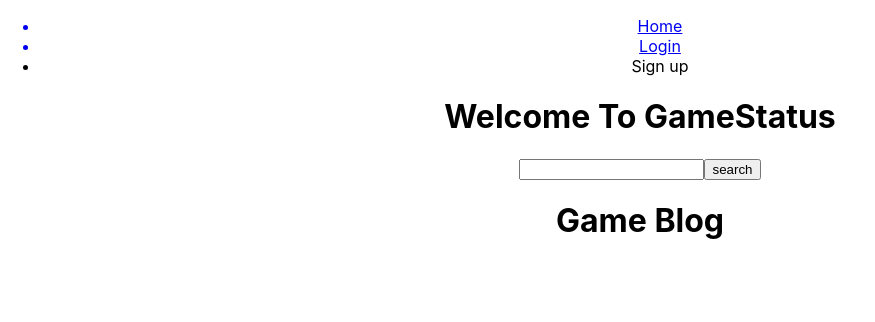
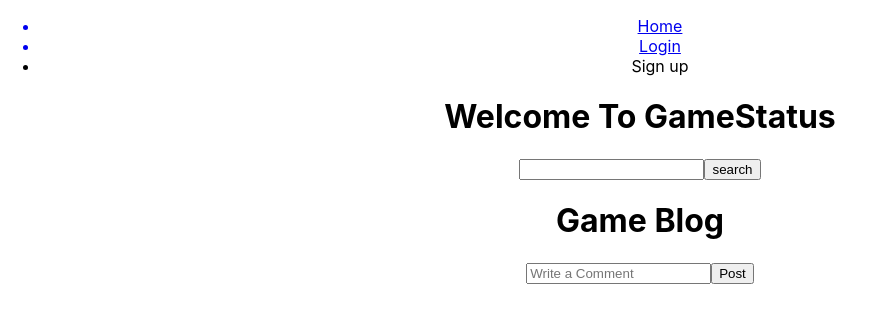
Before and after one commit to NickWill24/Game_Status, a React (Create React App) app in the folder client/: page /games/1 in a window 1280 px wide. Shown: the top 322 px of the page, without its empty margins (0-875 px from the left). Built offline with nearby package versions, Linux system fonts and the light colour scheme; no server answers.

Commit message:
Create Post work

```diff
--- a/client/src/App.js
+++ b/client/src/App.js
@@ -29,7 +29,7 @@ const App = () => {
         <Route exact path='/' component={Game}/>
         <Route exact path="/:id" component={GameDetails}/>
         <Route exact path='/login' component={loginForm}/>
-        <Route exact path='/games/:id' component={GameBlog}/>
+        <Route exact path='/games/:id' component={GameBlog}></Route>
       </Switch>
     </div>
   );
--- a/client/src/components/GameBlog.js
+++ b/client/src/components/GameBlog.js
@@ -1,30 +1,57 @@
 import React, { useEffect } from 'react'
 import { connect } from 'react-redux'
 import { getGameBlog } from '../store/actions/GameAction'
+import { createPost, deletePost, handlePost } from '../store/actions/PostAction'
 
 
-const mapStateToProps = ({ gameState }) => {
-    return {gameState}
+const mapStateToProps = ({ gameState, postState }) => {
+    return {gameState,postState}
 }
 
 
 const mapDispatchToProps = (dispatch) => {
     return {
-        fetchGameBlog: (id) => dispatch(getGameBlog(id))
+        fetchGameBlog: (id) => dispatch(getGameBlog(id)),
+        makePost: (formValue) => dispatch(createPost(formValue)),
+        // removePost: (id) => dispatch(deletePost(id)),
+        handleInput: (formValue) => dispatch(handlePost(formValue))
     }
 }
 
 const GameBlog = (props) => {
-console.log(props)
+//update when auth works
+    let testUser = 'Mike'
+    console.log(props)
+    const handleChange= (e) =>{
+        props.handleInput(e.target.value)
+    }
+    const handleSubmit = () =>{
+        let myPost= {
+            comments:props.postState.comment,
+            game_id:props.match.params.id,
+            user_name: testUser
+        }
+        props.makePost(myPost)
+    }
+
     useEffect(() => {
         props.fetchGameBlog(props.match.params.id)
     }, [])
 
 
-
     return (
     <div>
         <h1>Game Blog</h1>
+
+            <input
+            type='text'
+            name="post"
+            value={props.postState.comment}
+            placeholder='Write a Comment'
+            onChange={(e)=>{handleChange(e)}}
+            />
+            <button onClick={()=>{handleSubmit()}}>Post</button>
+
     </div>
     )
 }
--- a/client/src/components/GameDetails.js
+++ b/client/src/components/GameDetails.js
@@ -15,7 +15,7 @@ const mapDispatchToProps = (dispatch) => {
     }
 }
 
-const Details = (props) => {
+const GameDetails = (props) => {
     let test = ''
     const handleDelay= async () =>{
         if (props.gameState.details.length){
@@ -72,4 +72,4 @@ const Details = (props) => {
     </div>
     )
 }
-export default connect(mapStateToProps, mapDispatchToProps)(Details)
+export default connect(mapStateToProps, mapDispatchToProps)(GameDetails)
--- a/client/src/store/actions/PostAction.js
+++ b/client/src/store/actions/PostAction.js
@@ -1,10 +1,10 @@
-import {CreatePost, UpdatePost, DeletePost, GetPost, GetPosts} from '../../services/PostService'
-import {UPDATE_POST, DELETE_POST, GET_POSTS, GET_POST, CREATE_POST} from '../types'
+import {__CreatePost, __UpdatePost, __DeletePost, __GetPost, __GetPosts} from '../../services/PostService'
+import {UPDATE_POST, DELETE_POST, GET_POSTS, GET_POST, CREATE_POST, HANDLE_POST} from '../types'
 
 
 export const getPosts = () => async (dispatch) => {
     try {
-    const posts = await GetPosts()
+    const posts = await __GetPosts()
     dispatch({
         type: GET_POSTS,
         payload: posts
@@ -12,9 +12,16 @@ export const getPosts = () => async (dispatch) => {
     } catch (error) {}
 }
 
+export const handlePost = (formvalue) => async (dispatch) =>{
+    dispatch({
+        type: HANDLE_POST,
+        payload: formvalue
+    })
+}
+
 export const getPost = (id) => async (dispatch) => {
     try {
-    const posts = await GetPost(id)
+    const posts = await __GetPost(id)
     dispatch({
         type: GET_POST,
         payload: posts
@@ -24,7 +31,7 @@ export const getPost = (id) => async (dispatch) => {
 
 export const createPost = (formvalues) => async (dispatch) =>{
     try {
-        const newPost = await CreatePost(formvalues)
+        const newPost = await __CreatePost(formvalues)
         dispatch({
             type: CREATE_POST,
             payload: newPost
@@ -38,7 +45,7 @@ export const createPost = (formvalues) => async (dispatch) =>{
 
 export const deletePost = (id) => async (dispatch) => {
     try {
-    const post = await DeletePost(id)
+    const post = await __DeletePost(id)
     dispatch({
         type: DELETE_POST,
         payload: id
@@ -50,7 +57,7 @@ export const deletePost = (id) => async (dispatch) => {
 
 export const updatePost = (id) => async (dispatch) => {
     try {
-    const post = await UpdatePost(id)
+    const post = await __UpdatePost(id)
     dispatch({
         type: UPDATE_POST,
         payload: id
--- a/client/src/store/reducers/PostReducers.js
+++ b/client/src/store/reducers/PostReducers.js
@@ -1,14 +1,16 @@
-const { UPDATE_POST, DELETE_POST, CREATE_POST, GET_POSTS, GET_POST} = require('../types')
+const { UPDATE_POST, DELETE_POST, CREATE_POST, GET_POSTS, GET_POST, HANDLE_POST} = require('../types')
 
 const iState ={
     posts:[],
-    newPost:{}
+    newPost:{},
+    game_id:0,
+    comment:''
 }
 
 const PostReducer = (state = iState, action) => {
     switch (action.type) {
     case GET_POSTS:
-        return { ...state, post: action.payload }
+        return { ...state, post: action.payload}
     case GET_POST:
         return{...state, post: action.payload}
     case UPDATE_POST:
@@ -17,8 +19,10 @@ const PostReducer = (state = iState, action) => {
         return{...state, post: action.payload}
     case CREATE_POST:
         return{...state, newPost: action.payload}
+    case HANDLE_POST:
+        return{...state, comment: action.payload}
     default:
-        return { ...state }
+        return {...state}
     }
 }
 export default PostReducer
--- a/client/src/store/types.js
+++ b/client/src/store/types.js
@@ -3,6 +3,7 @@ export const GET_POST="GET_POST"
 export const UPDATE_POST="UPDATE_POST"
 export const CREATE_POST="CREATE_POST"
 export const DELETE_POST="DELETE_POST"
+export const HANDLE_POST="HANDLE_POST"
 
 export const GET_GAMES="GET_GAMES"
 export const GET_ONE_GAME="GET_ONE_GAME"
```
